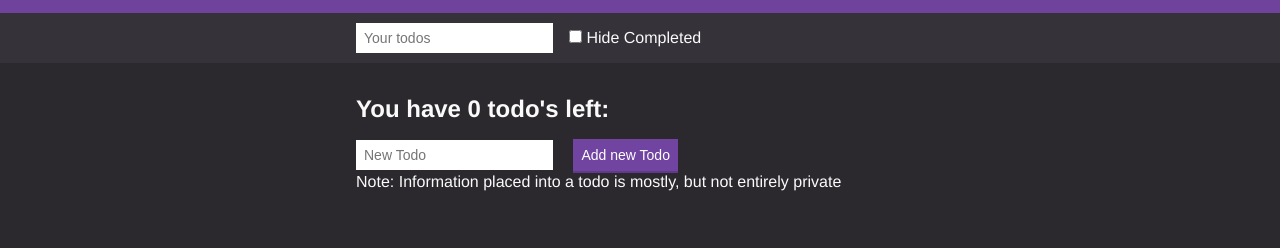
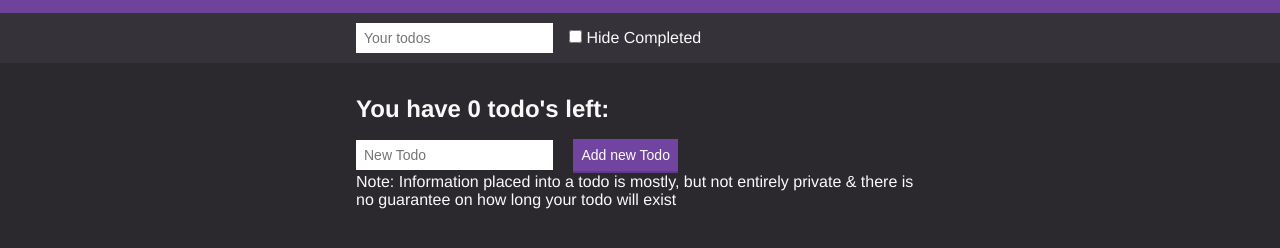
Before and after one commit to JarettSisk/to-do-app, a plain HTML site: page index.html in a window 1280 px wide. Shown: the part 78-326 px from the top of the page. Drawn offline with Linux system fonts and the light colour scheme.

Commit message:
Added note about privacy

```diff
--- a/index.html
+++ b/index.html
@@ -31,7 +31,7 @@
       <input type="text" class="input" id="addNewTodoText" name="addNewTodoText" placeholder="New Todo">
       <input type="submit" class="button" value="Add new Todo">
     </form>
-    <p>Note: Information placed into a todo is mostly, but not entirely private</p>
+    <p>Note: Information placed into a todo is mostly, but not entirely private & there is no guarantee on how long your todo will exist</p>
   </div>
 
 
```
